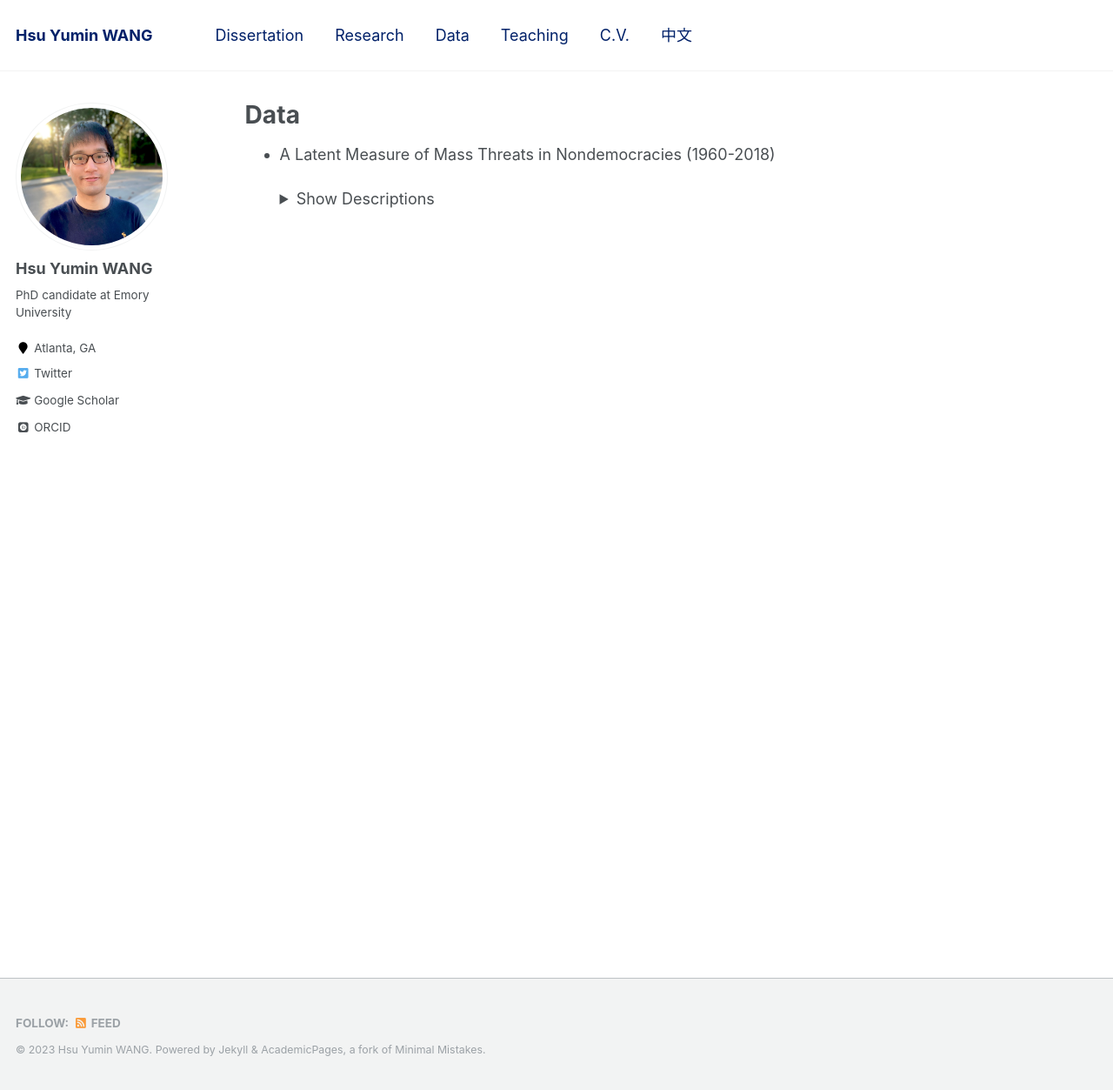
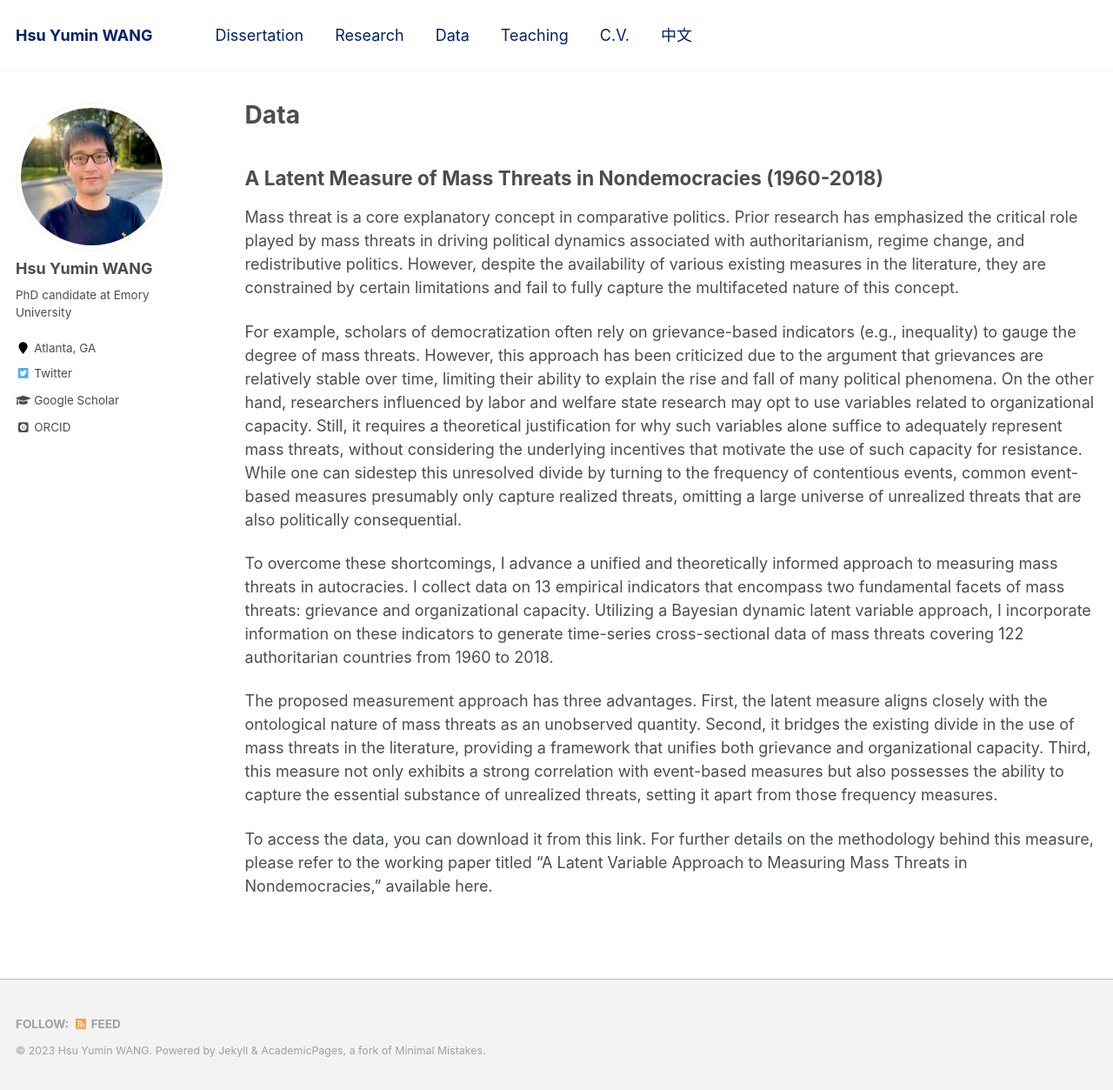
Before and after one commit to hsuyumin/hsuyumin.github.io, a Jekyll site: the page built from _pages/data.md, in a window 1280 px wide and 1253 px high. Shown: the whole window at 87% size. Built offline with Jekyll 4.4.1, drawn with Linux system fonts in a browser that asks for light colours; some web fonts are replaced.

Commit message:
Update data.md

```diff
--- a/_pages/data.md
+++ b/_pages/data.md
@@ -7,23 +7,16 @@ redirect_from:
   - /data
 ---
 
-* A Latent Measure of Mass Threats in Nondemocracies (1960-2018)
+## A Latent Measure of Mass Threats in Nondemocracies (1960-2018)
 
-    <details>
-      <summary>Show Descriptions </summary>
 
   Mass threat is a core explanatory concept in comparative politics. Prior research has emphasized the critical role played by mass threats in driving political dynamics associated with authoritarianism, regime change, and redistributive politics. However, despite the availability of various existing measures in the literature, they are constrained by certain limitations and fail to fully capture the multifaceted nature of this concept.
-
 
   For example, scholars of democratization often rely on grievance-based indicators (e.g., inequality) to gauge the degree of mass threats. However, this approach has been criticized due to the argument that grievances are relatively stable over time, limiting their ability to explain the rise and fall of many political phenomena. On the other hand, researchers influenced by labor and welfare state research may opt to use variables related to organizational capacity. Still, it requires a theoretical justification for why such variables alone suffice to adequately represent mass threats, without considering the underlying incentives that motivate the use of such capacity for resistance. While one can sidestep this unresolved divide by turning to the frequency of contentious events, common event-based measures presumably only capture realized threats, omitting a large universe of unrealized threats that are also politically consequential.
 
 
   To overcome these shortcomings, I advance a unified and theoretically informed approach to measuring mass threats in autocracies. I collect data on 13 empirical indicators that encompass two fundamental facets of mass threats: grievance and organizational capacity. Utilizing a Bayesian dynamic latent variable approach, I incorporate information on these indicators to generate time-series cross-sectional data of mass threats covering 122 authoritarian countries from 1960 to 2018.
 
-
   The proposed measurement approach has three advantages. First, the latent measure aligns closely with the ontological nature of mass threats as an unobserved quantity. Second, it bridges the existing divide in the use of mass threats in the literature, providing a framework that unifies both grievance and organizational capacity. Third, this measure not only exhibits a strong correlation with event-based measures but also possesses the ability to capture the essential substance of unrealized threats, setting it apart from those frequency measures.
 
-
   To access the data, you can download it from this link. For further details on the methodology behind this measure, please refer to the working paper titled "A Latent Variable Approach to Measuring Mass Threats in Nondemocracies," available here.
-
-    </details>
```
